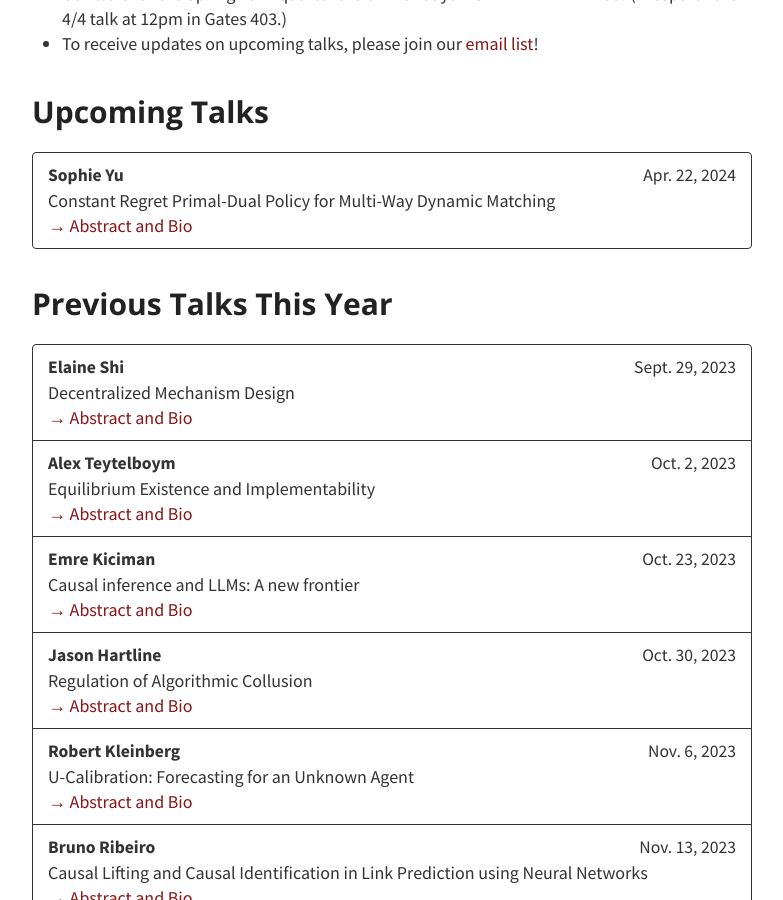
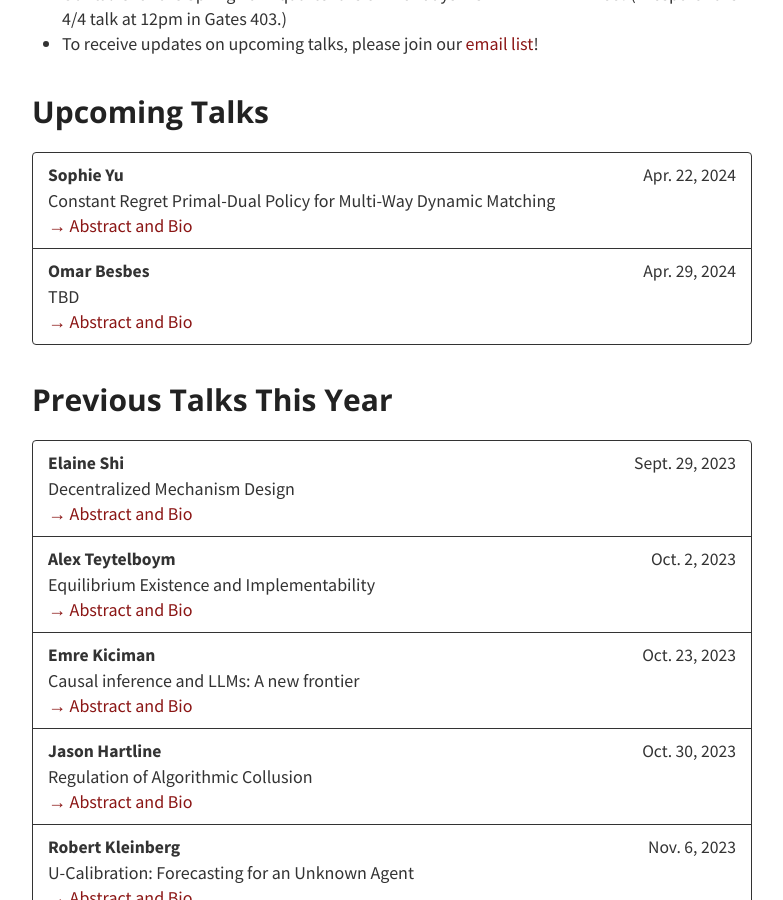
Before and after one commit to stanford-rain-seminar/stanford-rain-seminar.github.io, a Jekyll site: the page built from index.md, in a window 1280 px wide and 900 px high, scrolled down 393 px. Shown: the whole window, without its empty margins (248-1031 px from the left). Built offline with Jekyll 4.4.1, drawn with Linux system fonts in a browser that asks for light colours; nearby versions of some CDN libraries; our own code applies the rules of GitHub Pages for plain Markdown files.

Commit message:
Update talks.yml

```diff
--- a/_data/talks.yml
+++ b/_data/talks.yml
@@ -5,6 +5,12 @@
       title: "Constant Regret Primal-Dual Policy for Multi-Way Dynamic Matching"
       abstract: "We study a discrete-time dynamic multi-way matching model. There are finitely many agent types that arrive stochastically and wait to be matched. State-of-the-art dynamic matching policies in the literature require the knowledge of all system parameters to determine an optimal basis of the fluid relaxation, and focus on controlling the number of waiting agents using only matches within the optimal basis (Kerimov et al., 2021a,b; Gupta, 2021). In this paper, we propose a primal-dual policy that schedule matches for future arrivals based on an estimator for the dual solution. Our policy does not require the knowledge of the arrival rates and operates with greater flexibility as it does not restrict matches to only the match types within an optimal basis. We show that our policy is first to achieve constant regret at all times under unknown arrival rates, and when the arrival rates are known, it achieves the optimal scaling as the lower-bound described in Kerimov et al. (2021a,b). Furthermore, when the arrival rates are known, the primal-dual policy significantly outperforms alternative dynamic matching policies in several numerical simulations. Here is the paper link: https://papers.ssrn.com/sol3/papers.cfm?abstract_id=4357216"
       bio: "Sophie Yu a Postdoctoral Scholar under Prof. Itai Ashlagi and Prof. Amin Saberi, at Management Science and Engineering, Stanford University. She will join the Wharton School of Business as an assistant professor of Operations, Information and Decisions, starting in summer of 2024. She received her Ph.D. in Decision Sciences from the Fuqua School of Business at Duke University, under Prof. Jiaming Xu and Prof. Yehua Wei. Her research interests focus on data analysis, algorithm design, and performance evaluation in large-scale networks and stochastic systems."
+    - speaker: Omar Besbes
+      date: Apr. 29, 2024
+      title: "TBD"
+      abstract: "TBD"
+      bio: "TBD"
+
 
 - type: Previous Talks This Year
   members:
```
